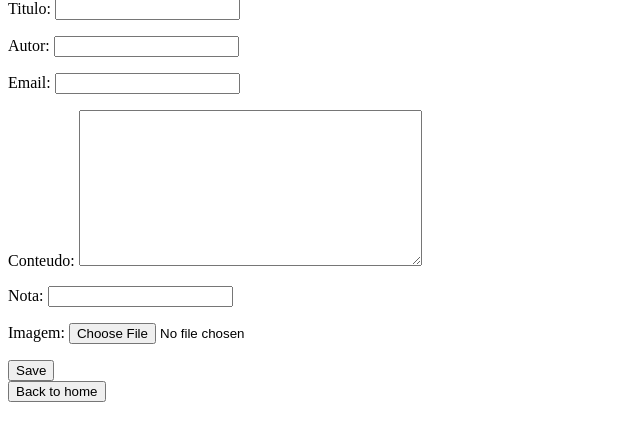
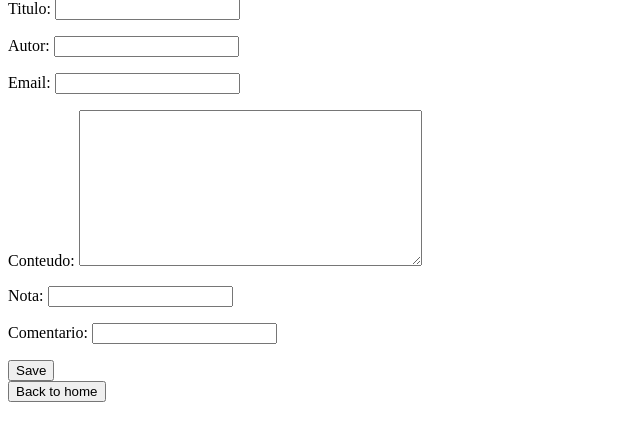
Before and after one commit to JulianaBatista0807/blog, a Django app: page /create/ in a window 1280 px wide. Shown: the part 115-556 px from the top of the page, without its empty margins (0-640 px from the left). Run offline with Django 4.2, Linux system fonts and the light colour scheme.

Commit message:
tudo pronto

```diff
--- a/blog/forms.py
+++ b/blog/forms.py
@@ -5,4 +5,4 @@ class FormularioPostagem(ModelForm):
 
     class Meta:
         model = Postagem
-        fields = ['titulo', 'autor', 'email', 'conteudo','nota','imagem']
+        fields = ['titulo', 'autor', 'email', 'conteudo','nota','comentario']
--- a/blog/models.py
+++ b/blog/models.py
@@ -6,6 +6,6 @@ class Postagem(models.Model):
     autor = models.CharField(max_length=50)
     email = models.EmailField()
     conteudo = models.TextField()
+    comentario = models.CharField(max_length=100)
     data_publicacao = models.DateField(auto_now_add=True)
     nota = models.PositiveIntegerField()
-    imagem = models.ImageField()
--- a/blog/templates/blog/home.html
+++ b/blog/templates/blog/home.html
@@ -13,7 +13,7 @@
     <ul>
     {% for postagem in postagens %}
 
-        <li><a href="{% url 'leitura_postagem' postagem.id %}">{{ postagem.titulo }}</a>  --  {{ postagem.data_publicacao }} -- {{postagem.email}}</li>
+        <li><a href="{% url 'leitura_postagem' postagem.id %}">{{ postagem.titulo }}</a>  --  {{ postagem.data_publicacao }} -- {{postagem.email}} -- {{postagem.comentario}}</li>
 
     {% endfor %}
     </ul>
--- a/blog/templates/blog/postagem.html
+++ b/blog/templates/blog/postagem.html
@@ -13,7 +13,7 @@
     <p> {{ postagem.email }}</p>
     <p>{{ postagem.conteudo }}</p>
     <p> {{postagem.estrelas}}</p>
-    <p> {{postagem.imagem}}</p>
+    <p> {{postagem.comentario}}</p>
 
     <br><br><form action="{% url 'update' postagem.id %}"><input type="submit" value="Update" /></form>
     <br><form action="{% url 'home' %}"><input type="submit" value="Back" /></form>
```
Also changed, not shown: blog/migrations/0001_initial.py, db.sqlite3.
